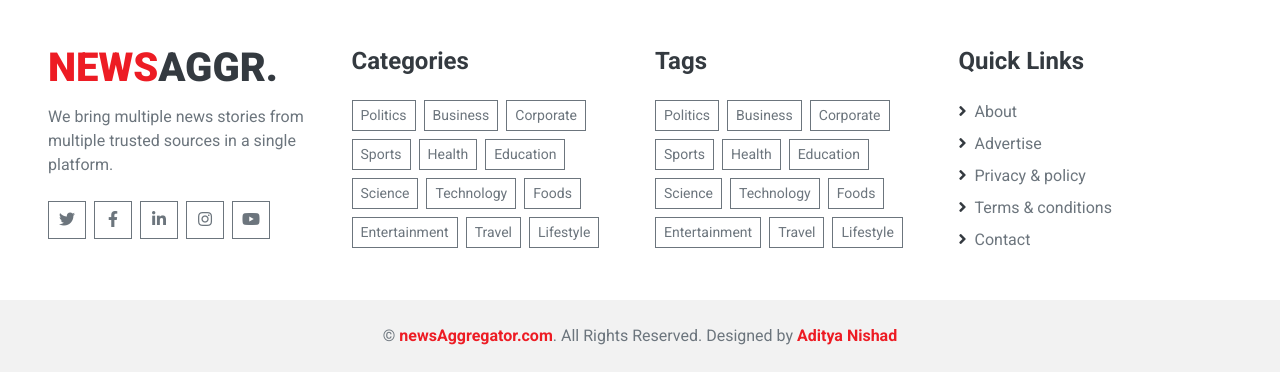
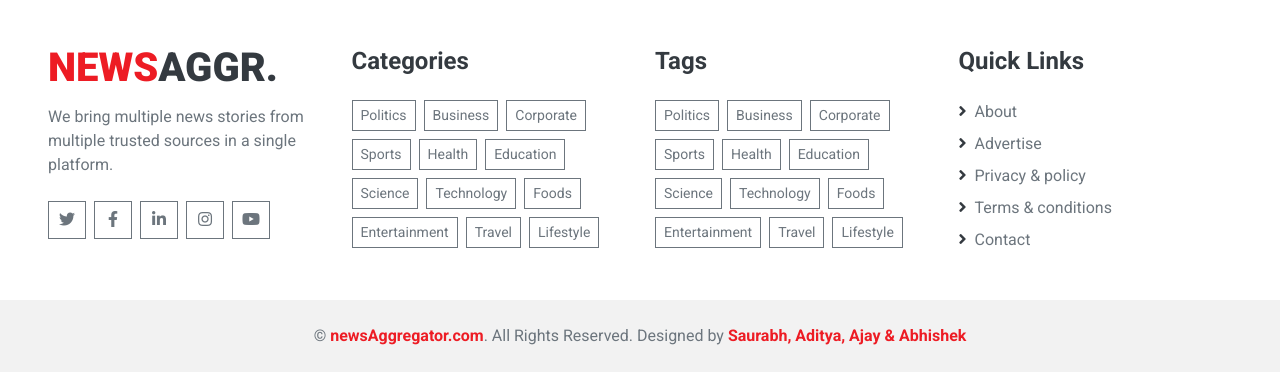
Before and after one commit to SaurabhVishwakarma826/News-Aggregator, a Django app: page / in a window 1280 px wide. Shown: the part 2575-2947 px from the top of the page. Run offline with Django 4.2, Linux system fonts and the light colour scheme; data comes from the database, SQL or seed files in the repository; both versions use the stored data as it was after the commit; data that the repository does not hold is empty; parts of the project's set-up code (start-up, migrations or seed data) failed here and were passed over; some libraries are stand-ins or nearby versions.

Commit message:
name changes

```diff
--- a/templates/business.html
+++ b/templates/business.html
@@ -205,7 +205,7 @@
             &copy; <a class="font-weight-bold" href="#">Your Site Name</a>. All Rights Reserved.
 
 			<!--/*** This template is free as long as you keep the footer author’s credit link/attribution link/backlink. If you'd like to use the template without the footer author’s credit link/attribution link/backlink, you can purchase the Credit Removal License from "https://htmlcodex.com/credit-removal". Thank you for your support. ***/-->
-			Designed by <a class="font-weight-bold" href="#">Aditya Nishad</a>
+			Designed by <a class="font-weight-bold" href="#">Saurabh, Aditya, Ajay & Abhishek</a>
         </p>
     </div>
     <!-- Footer End -->
--- a/templates/contact.html
+++ b/templates/contact.html
@@ -334,7 +334,7 @@
             &copy; <a class="font-weight-bold" href="#">NEWSAGGREGATOR</a>. All Rights Reserved.
 
 			<!--/*** This template is free as long as you keep the footer author’s credit link/attribution link/backlink. If you'd like to use the template without the footer author’s credit link/attribution link/backlink, you can purchase the Credit Removal License from "https://htmlcodex.com/credit-removal". Thank you for your support. ***/-->
-			Designed by <a class="font-weight-bold" href="#">Aditya Nishad</a>
+			Designed by <a class="font-weight-bold" href="#">Saurabh, Aditya, Ajay & Abhishek</a>
         </p>
     </div>
     <!-- Footer End -->
--- a/templates/index.html
+++ b/templates/index.html
@@ -568,7 +568,7 @@
         <p class="m-0 text-center">
             &copy; <a class="font-weight-bold" href="#">newsAggregator.com</a>. All Rights Reserved.
 
-			Designed by <a class="font-weight-bold" href="#">Aditya Nishad</a>
+			Designed by <a class="font-weight-bold" href="#">Saurabh, Aditya, Ajay & Abhishek</a>
         </p>
     </div>
     <!-- Footer End -->
--- a/templates/mails.html
+++ b/templates/mails.html
@@ -202,7 +202,7 @@
             &copy; <a class="font-weight-bold" href="#">Your Site Name</a>. All Rights Reserved.
 
 			<!--/*** This template is free as long as you keep the footer author’s credit link/attribution link/backlink. If you'd like to use the template without the footer author’s credit link/attribution link/backlink, you can purchase the Credit Removal License from "https://htmlcodex.com/credit-removal". Thank you for your support. ***/-->
-			Designed by <a class="font-weight-bold" href="#">Aditya Nishad</a>
+			Designed by <a class="font-weight-bold" href="#">Saurabh, Aditya, Ajay & Abhishek</a>
         </p>
     </div>
     <!-- Footer End -->
--- a/templates/news.html
+++ b/templates/news.html
@@ -200,7 +200,7 @@
             &copy; <a class="font-weight-bold" href="#">Your Site Name</a>. All Rights Reserved.
 
 			<!--/*** This template is free as long as you keep the footer author’s credit link/attribution link/backlink. If you'd like to use the template without the footer author’s credit link/attribution link/backlink, you can purchase the Credit Removal License from "https://htmlcodex.com/credit-removal". Thank you for your support. ***/-->
-			Designed by <a class="font-weight-bold" href="#">Aditya Nishad</a>
+			Designed by <a class="font-weight-bold" href="#">Saurabh, Aditya, Ajay & Abhishek</a>
         </p>
     </div>
     <!-- Footer End -->
--- a/templates/politics.html
+++ b/templates/politics.html
@@ -205,7 +205,7 @@
             &copy; <a class="font-weight-bold" href="#">Your Site Name</a>. All Rights Reserved.
 
 			<!--/*** This template is free as long as you keep the footer author’s credit link/attribution link/backlink. If you'd like to use the template without the footer author’s credit link/attribution link/backlink, you can purchase the Credit Removal License from "https://htmlcodex.com/credit-removal". Thank you for your support. ***/-->
-			Designed by <a class="font-weight-bold" href="#">Aditya Nishad</a>
+			Designed by <a class="font-weight-bold" href="#">Saurabh, Aditya, Ajay & Abhishek</a>
         </p>
     </div>
     <!-- Footer End -->
--- a/templates/sms.html
+++ b/templates/sms.html
@@ -205,7 +205,7 @@
             &copy; <a class="font-weight-bold" href="#">Your Site Name</a>. All Rights Reserved.
 
 			<!--/*** This template is free as long as you keep the footer author’s credit link/attribution link/backlink. If you'd like to use the template without the footer author’s credit link/attribution link/backlink, you can purchase the Credit Removal License from "https://htmlcodex.com/credit-removal". Thank you for your support. ***/-->
-			Designed by <a class="font-weight-bold" href="#">Aditya Nishad</a>
+			Designed by <a class="font-weight-bold" href="#">Saurabh, Aditya, Ajay & Abhishek</a>
         </p>
     </div>
     <!-- Footer End -->
--- a/templates/sports.html
+++ b/templates/sports.html
@@ -205,7 +205,7 @@
             &copy; <a class="font-weight-bold" href="#">Your Site Name</a>. All Rights Reserved.
 
 			<!--/*** This template is free as long as you keep the footer author’s credit link/attribution link/backlink. If you'd like to use the template without the footer author’s credit link/attribution link/backlink, you can purchase the Credit Removal License from "https://htmlcodex.com/credit-removal". Thank you for your support. ***/-->
-			Designed by <a class="font-weight-bold" href="#">Aditya Nishad</a>
+			Designed by <a class="font-weight-bold" href="#">Saurabh, Aditya, Ajay & Abhishek</a>
         </p>
     </div>
     <!-- Footer End -->
--- a/templates/world.html
+++ b/templates/world.html
@@ -205,7 +205,7 @@
             &copy; <a class="font-weight-bold" href="#">Your Site Name</a>. All Rights Reserved.
 
 			<!--/*** This template is free as long as you keep the footer author’s credit link/attribution link/backlink. If you'd like to use the template without the footer author’s credit link/attribution link/backlink, you can purchase the Credit Removal License from "https://htmlcodex.com/credit-removal". Thank you for your support. ***/-->
-			Designed by <a class="font-weight-bold" href="#">Aditya Nishad</a>
+			Designed by <a class="font-weight-bold" href="#">Saurabh, Aditya, Ajay & Abhishek</a>
         </p>
     </div>
     <!-- Footer End -->
```
Also changed, not shown: db.sqlite3.
